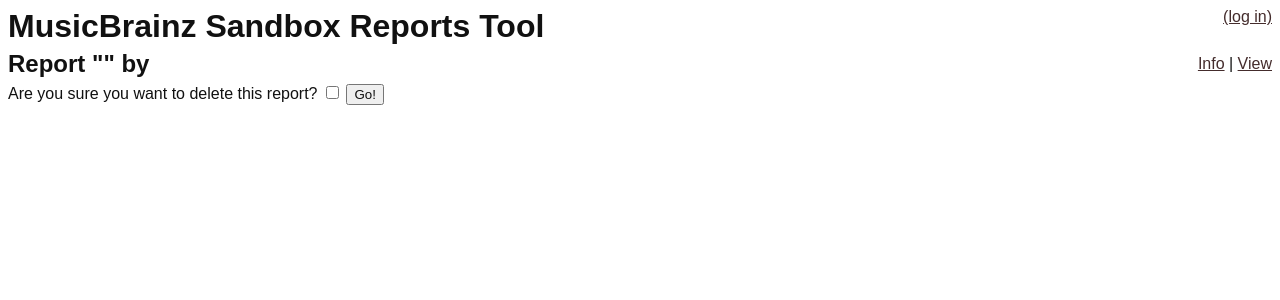
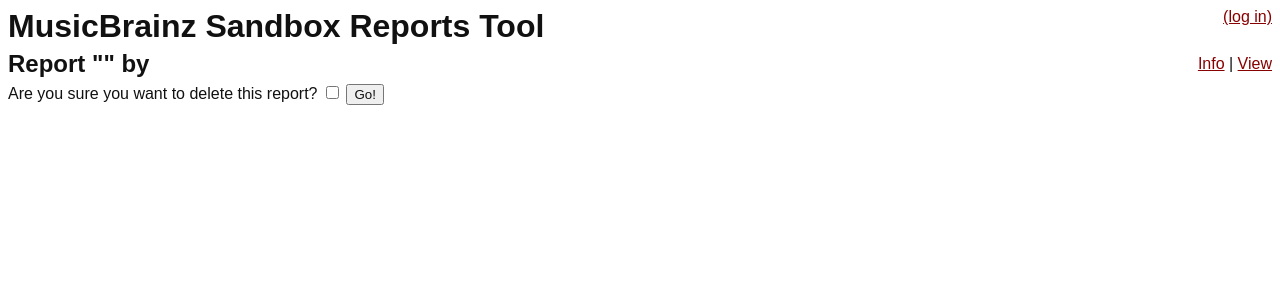
Before and after one commit to ianmcorvidae/mb-reportstool, a Python web app: template reportstool/templates/report/delete.html in a window 1280 px wide. Shown: the top 300 px of the page. Run offline with Jinja, Linux system fonts and the light colour scheme; the template is opened without the code that fills it, so the values that code supplies are empty.

Commit message:
Make colors more distinguishable for visited/non-visited links.

```diff
--- a/reportstool/static/styles/main.css
+++ b/reportstool/static/styles/main.css
@@ -2,8 +2,8 @@
 body, input, select, button { font-family: sans-serif; color: #111; }
 input:disabled, button:disabled { color: #666 }
 h1, h2, h3, h4 { font-family: sans-serif; }
-a  { color: #442C2C; }
-a:visited  { color: #2C2C44; }
+a  { color: #880101; }
+a:visited  { color: #010188; }
 dl { margin: 0px; }
 ul { margin-bottom: 0px; margin-top: 0px; }
 dt::after { content: ': ' }
```
